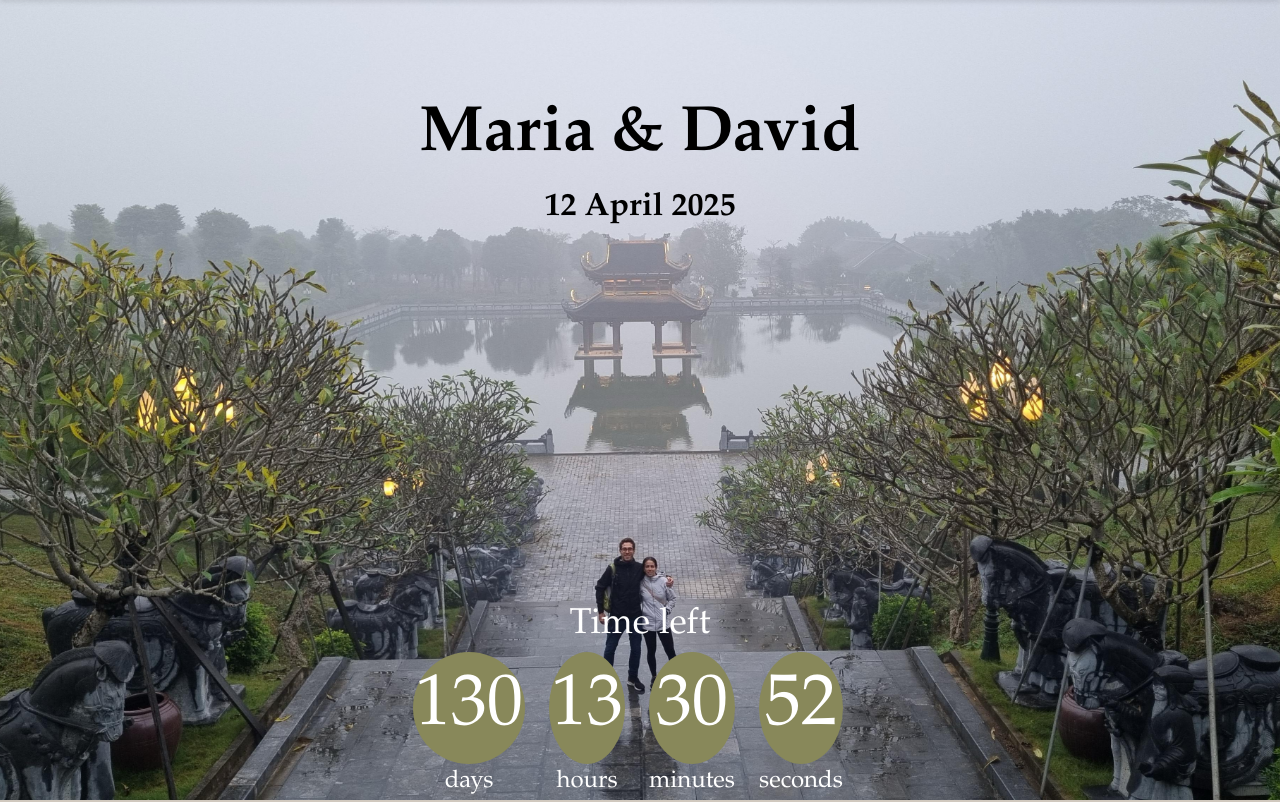
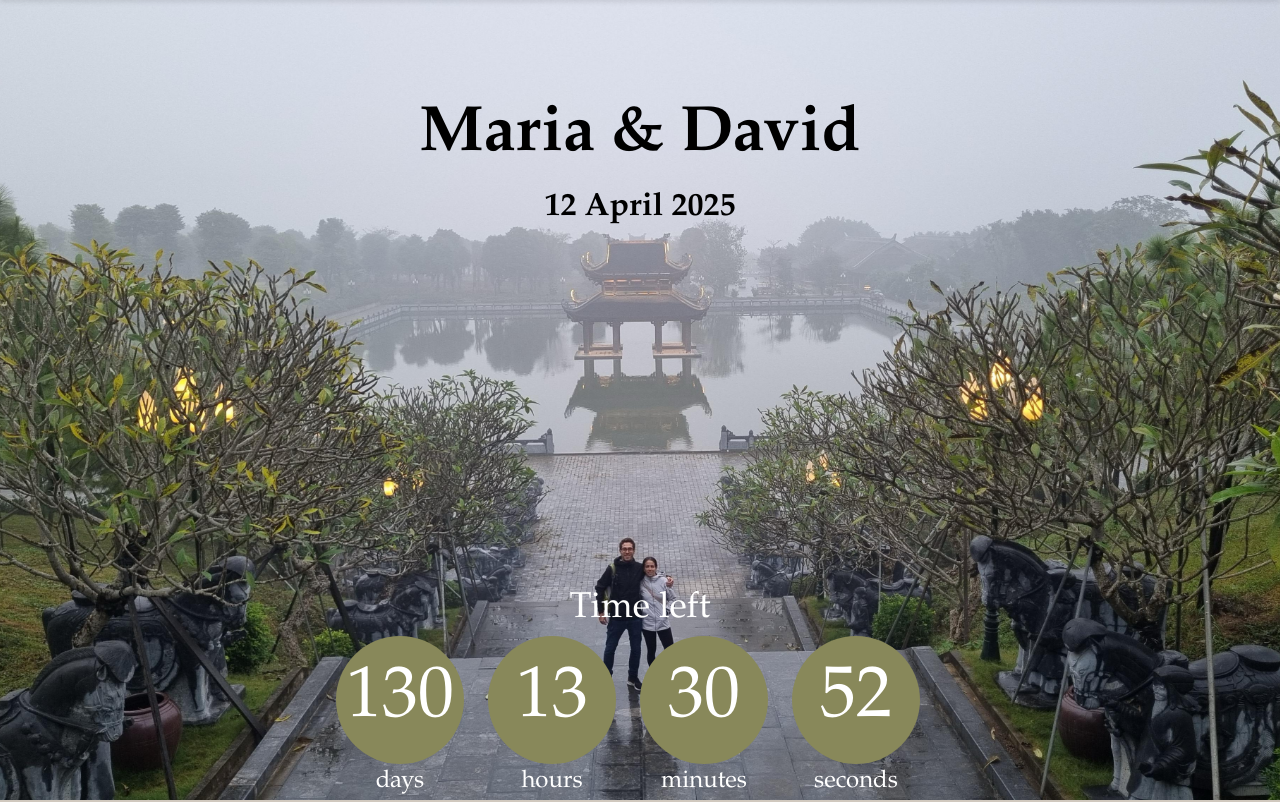
Before and after one commit to camilleri/web-boda, a React (Vite) app: page / in a window 1280 px wide. Shown: the top 802 px of the page. Built offline with nearby package versions, Linux system fonts and the light colour scheme.

Commit message:
fixed build

```diff
--- a/src/countdown/CountdownElement.tsx
+++ b/src/countdown/CountdownElement.tsx
@@ -20,7 +20,8 @@ function CountdownElement(props: LanguageProps) {
                 color="white"
                 backgroundColor={colorOlive}
                 borderRadius='50%'
-                padding='2px'>
+                padding='10px'
+                width='1.5em'>
                 {props.count}
             </Text>
             <Text fontSize="1em"
--- a/src/countdown/CountdownTimer.tsx
+++ b/src/countdown/CountdownTimer.tsx
@@ -1,4 +1,4 @@
-import React, { useState, useEffect } from 'react';
+import { useState, useEffect } from 'react';
 import CountdownElement from './CountdownElement';
 import FlexContainer from '../style_components/FlexContainer';
 import Text from '../style_components/Text';
--- a/src/style_components/Text.tsx
+++ b/src/style_components/Text.tsx
@@ -1,6 +1,5 @@
 import styled from "styled-components";
 
-// Define the types for the text properties
 interface TextProps {
   fontSize?: string; // Font size (e.g., '16px', '1.5rem')
   fontSizeMobile?: string; // Font size for mobile
@@ -15,6 +14,8 @@ interface TextProps {
   inline?: boolean; // Display the text inline
   backgroundColor?: string;
   borderRadius?: string;
+  width?: string;
+  widthMobile?: string;
 }
 
 const Text = styled.p<TextProps>`
@@ -30,10 +31,11 @@ const Text = styled.p<TextProps>`
   font-family: ${(props) => props.fontFamily || "inherit"};
   background-color: ${(props) => props.backgroundColor || null};
   border-radius: ${(props) => props.borderRadius || "0"};
+  width: ${(props) => props.width || null};
 
   @media (max-width: 768px) {
-    font-size: ${(props: TextProps) =>
-    props.fontSizeMobile || props.fontSize || "20px"};
+    font-size: ${(props: TextProps) => props.fontSizeMobile || props.fontSize || "20px"};
+    width: ${(props) => props.widthMobile || props.width || null};
   }
 `;
 
```
